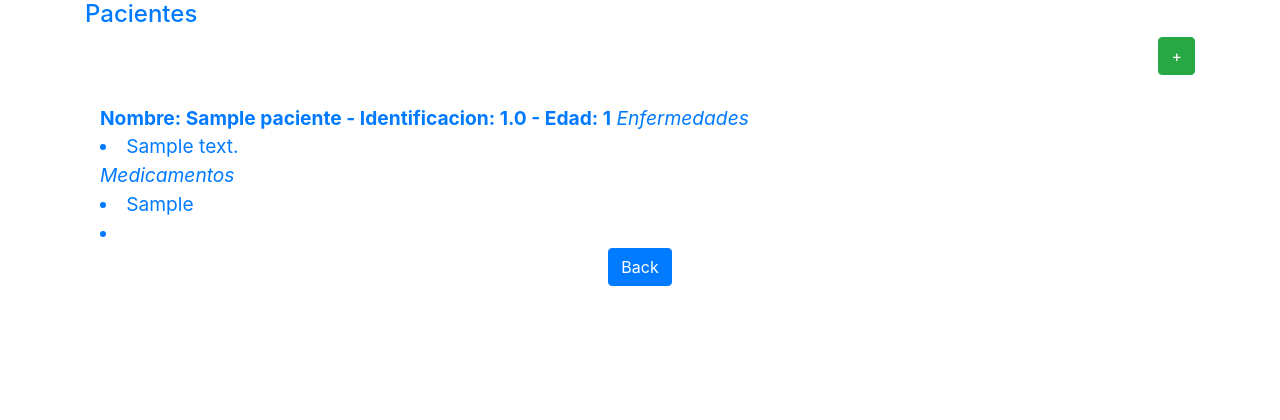
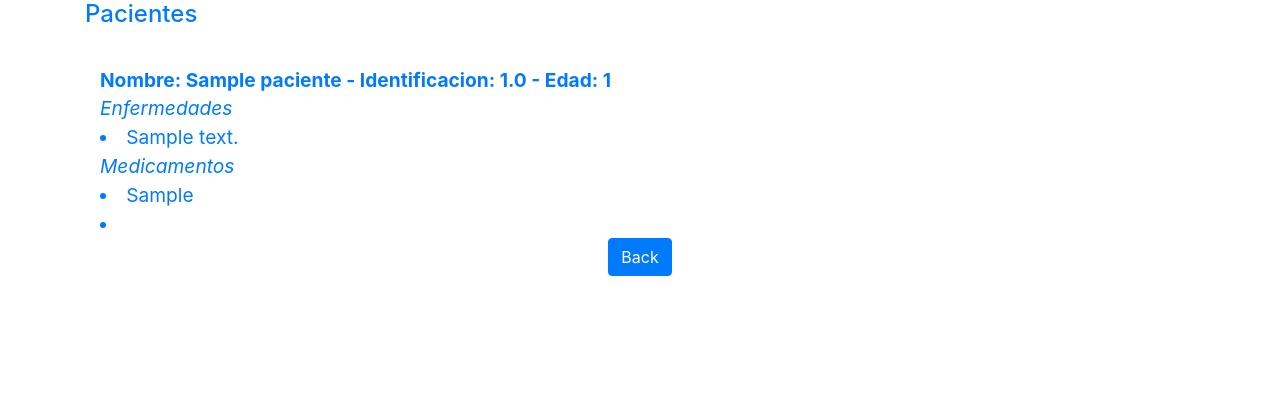
Before and after one commit to JuanCaGC/ISIS2503-Sprint4, a Django app: template pacientes/templates/Pacientes/asr.html in a window 1280 px wide. Shown: the part 111-531 px from the top of the page. Run offline with Django 3.2, Linux system fonts and the light colour scheme; the template is opened without the code that fills it: values that come from a table or form of the project are taken from there, others are empty; tables that the repository leaves empty hold one stand-in row (values such as "Sample post"); some libraries are stand-ins or nearby versions.

Commit message:
Cambios visuales

```diff
--- a/pacientes/templates/Pacientes/asr.html
+++ b/pacientes/templates/Pacientes/asr.html
@@ -6,9 +6,6 @@
         <div class="page-header-title">
             <h4 class="page-title">Pacientes</h4>
             <div style="text-align:right;">
-                <button type="button" class="btn btn-success waves-effect waves-light"
-                        onClick=" window.location.href='/pacientecreate' " style="text-align:center;">+
-                </button>
             </div>
         </div>
     </div>
@@ -25,7 +22,7 @@
 
                     {% for paciente in paciente_list %}
 
-                        <b> Nombre: {{ paciente.name }} - Identificacion: {{paciente.identificacion}} - Edad: {{paciente.edad}}</b>
+                        <b> Nombre: {{ paciente.name }} - Identificacion: {{paciente.identificacion}} - Edad: {{paciente.edad}} <br></b>
                         <em>Enfermedades</em>
                         {% for historia in paciente.historia_set.all %}
                             <li>{{ historia.descripcion }}<br></li>
@@ -35,6 +32,7 @@
                         {% for historia in paciente.historia_set.all %}
                             <li> {{historia.medicamentos}}<br><li>
                         {% endfor %}
+                        <br>
                     {% endfor %}
 
                     <div style="text-align:center;">
--- a/pacientes/templates/Pacientes/pacientes.html
+++ b/pacientes/templates/Pacientes/pacientes.html
@@ -30,6 +30,7 @@
                         <tr style="color:#0E2EB0">
                             <th>Paciente</th>
                             <th>Identificacion</th>
+                            <th>Edad</th>
                         </tr>
                         </thead>
                         <tbody>
```
